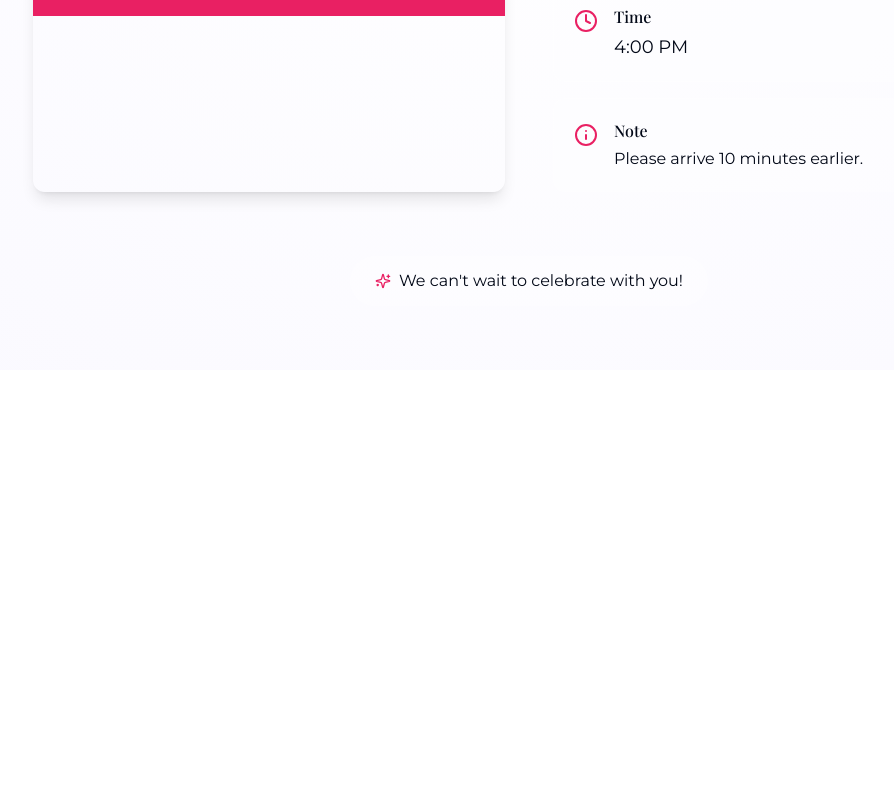
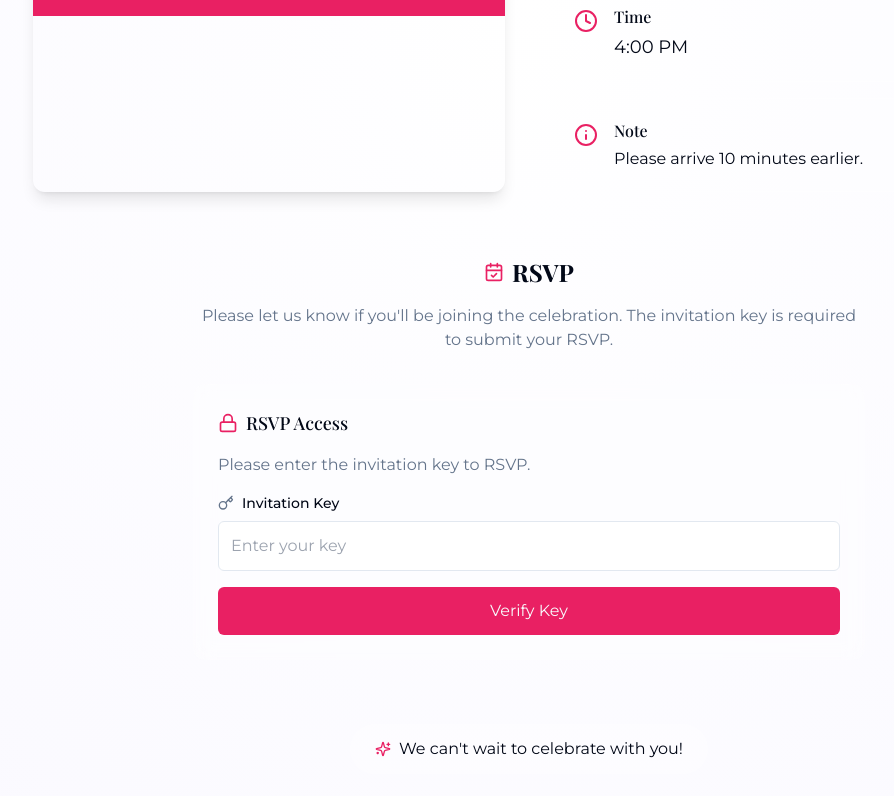
Before and after one commit to chesteruu/elins-8th-party, a React (Vite) app: page / in a window 1280 px wide. Shown: the part 842-1638 px from the top of the page, without its empty margins (111-1005 px from the left). Before the commit the page ends 1212 px from the top, so only its background shows below. Built offline with nearby package versions, Linux system fonts and the light colour scheme.

Commit message:
Add RSVP functionality
Implements RSVP functionality, allowing only authorized users to accept.

```diff
--- /dev/null
+++ b/src/components/RSVPForm.tsx
@@ -0,0 +1,184 @@
+
+import React, { useState } from 'react';
+import { useToast } from "@/hooks/use-toast";
+import { Lock, Key, CheckCircle, User, Users, MessageCircle } from 'lucide-react';
+import { cn } from '@/lib/utils';
+
+interface RSVPFormProps {
+  className?: string;
+}
+
+const RSVPForm: React.FC<RSVPFormProps> = ({ className }) => {
+  const { toast } = useToast();
+  const [step, setStep] = useState<'key' | 'form' | 'confirmed'>('key');
+  const [accessKey, setAccessKey] = useState('');
+  const [formData, setFormData] = useState({
+    name: '',
+    guests: 0,
+    message: '',
+  });
+
+  const correctKey = 'ELIN2025'; // In a real app, this would be stored securely
+
+  const handleKeySubmit = (e: React.FormEvent) => {
+    e.preventDefault();
+
+    if (accessKey.trim().toUpperCase() === correctKey) {
+      setStep('form');
+      toast({
+        title: "Success!",
+        description: "Key verified. You can now RSVP.",
+      });
+    } else {
+      toast({
+        title: "Invalid key",
+        description: "Please check your invitation for the correct key.",
+        variant: "destructive",
+      });
+    }
+  };
+
+  const handleRSVPSubmit = (e: React.FormEvent) => {
+    e.preventDefault();
+
+    // In a real app, you would send this data to a server
+    console.log('RSVP submitted:', formData);
+
+    setStep('confirmed');
+    toast({
+      title: "Thank you!",
+      description: "Your RSVP has been received.",
+    });
+  };
+
+  const handleInputChange = (e: React.ChangeEvent<HTMLInputElement | HTMLTextAreaElement>) => {
+    const { name, value } = e.target;
+    setFormData(prev => ({
+      ...prev,
+      [name]: name === 'guests' ? parseInt(value) || 0 : value,
+    }));
+  };
+
+  return (
+    <div className={cn("w-full", className)}>
+      {step === 'key' && (
+        <div className="glass rounded-xl p-6 animate-fade-in">
+          <div className="flex items-center gap-2 mb-4">
+            <Lock className="h-5 w-5 text-primary" />
+            <h2 className="text-lg font-medium">RSVP Access</h2>
+          </div>
+          <p className="mb-4 text-muted-foreground">Please enter the invitation key to RSVP.</p>
+
+          <form onSubmit={handleKeySubmit} className="space-y-4">
+            <div>
+              <div className="flex items-center gap-2 mb-2">
+                <Key className="h-4 w-4 text-muted-foreground" />
+                <label htmlFor="access-key" className="text-sm font-medium">Invitation Key</label>
+              </div>
+              <input
+                id="access-key"
+                type="text"
+                value={accessKey}
+                onChange={(e) => setAccessKey(e.target.value)}
+                className="w-full p-3 rounded-md border border-input bg-background"
+                placeholder="Enter your key"
+                required
+              />
+            </div>
+            <button
+              type="submit"
+              className="w-full bg-primary text-primary-foreground rounded-md p-3 hover:bg-primary/90 transition-colors"
+            >
+              Verify Key
+            </button>
+          </form>
+        </div>
+      )}
+
+      {step === 'form' && (
+        <div className="glass rounded-xl p-6 animate-fade-in">
+          <div className="flex items-center gap-2 mb-4">
+            <CheckCircle className="h-5 w-5 text-primary" />
+            <h2 className="text-lg font-medium">RSVP to the Party</h2>
+          </div>
+
+          <form onSubmit={handleRSVPSubmit} className="space-y-4">
+            <div>
+              <div className="flex items-center gap-2 mb-2">
+                <User className="h-4 w-4 text-muted-foreground" />
+                <label htmlFor="name" className="text-sm font-medium">Your Name</label>
+              </div>
+              <input
+                id="name"
+                name="name"
+                type="text"
+                value={formData.name}
+                onChange={handleInputChange}
+                className="w-full p-3 rounded-md border border-input bg-background"
+                placeholder="Enter your name"
+                required
+              />
+            </div>
+
+            <div>
+              <div className="flex items-center gap-2 mb-2">
+                <Users className="h-4 w-4 text-muted-foreground" />
+                <label htmlFor="guests" className="text-sm font-medium">Number of Guests</label>
+              </div>
+              <input
+                id="guests"
+                name="guests"
+                type="number"
+                min="0"
+                max="3"
+                value={formData.guests}
+                onChange={handleInputChange}
+                className="w-full p-3 rounded-md border border-input bg-background"
+                placeholder="0"
+                required
+              />
+              <p className="text-xs text-muted-foreground mt-1">Including yourself</p>
+            </div>
+
+            <div>
+              <div className="flex items-center gap-2 mb-2">
+                <MessageCircle className="h-4 w-4 text-muted-foreground" />
+                <label htmlFor="message" className="text-sm font-medium">Message (Optional)</label>
+              </div>
+              <textarea
+                id="message"
+                name="message"
+                value={formData.message}
+                onChange={handleInputChange}
+                className="w-full p-3 rounded-md border border-input bg-background min-h-[100px]"
+                placeholder="Any message for the birthday girl?"
+              />
+            </div>
+
+            <button
+              type="submit"
+              className="w-full bg-primary text-primary-foreground rounded-md p-3 hover:bg-primary/90 transition-colors"
+            >
+              Submit RSVP
+            </button>
+          </form>
+        </div>
+      )}
+
+      {step === 'confirmed' && (
+        <div className="glass rounded-xl p-6 text-center animate-fade-in">
+          <div className="flex flex-col items-center justify-center gap-4 mb-6">
+            <div className="rounded-full bg-primary/10 p-3">
+              <CheckCircle className="h-8 w-8 text-primary" />
+            </div>
+            <h2 className="text-xl font-bold">Thank You!</h2>
+          </div>
+          <p className="mb-4">Your RSVP has been confirmed.</p>
+          <p className="text-muted-foreground">We look forward to celebrating with you!</p>
+        </div>
+      )}
+    </div>
+  );
+};
+
+export default RSVPForm;
--- a/src/pages/Index.tsx
+++ b/src/pages/Index.tsx
@@ -3,7 +3,8 @@ import React, { useEffect, useState } from 'react';
 import Countdown from '@/components/Countdown';
 import MapLocation from '@/components/MapLocation';
 import PartyDetails from '@/components/PartyDetails';
-import { Cake, Star, Sparkles } from 'lucide-react';
+import RSVPForm from '@/components/RSVPForm';
+import { Cake, Star, Sparkles, CalendarCheck } from 'lucide-react';
 
 const Index = () => {
   const [mounted, setMounted] = useState(false);
@@ -84,7 +85,7 @@ const Index = () => {
           </div>
         </div>
 
-        <div className="grid grid-cols-1 md:grid-cols-2 gap-8 md:gap-12">
+        <div className="grid grid-cols-1 md:grid-cols-2 gap-8 md:gap-12 mb-16">
           <MapLocation
             address={partyAddress}
             className="order-2 md:order-1"
@@ -107,6 +108,22 @@ const Index = () => {
           </div>
         </div>
 
+        {/* RSVP Section */}
+        <div className="max-w-2xl mx-auto mb-16">
+          <div className="text-center mb-8">
+            <div className="flex justify-center items-center gap-2 mb-4">
+              <CalendarCheck className="h-5 w-5 text-primary" />
+              <h2 className="text-2xl font-bold">RSVP</h2>
+            </div>
+            <p className="text-muted-foreground">
+              Please let us know if you'll be joining the celebration.
+              The invitation key is required to submit your RSVP.
+            </p>
+          </div>
+
+          <RSVPForm />
+        </div>
+
         <div className="mt-16 text-center animate-fade-in animate-delay-500">
           <div className="inline-flex items-center gap-2 glass rounded-full px-6 py-3 mx-auto">
             <Sparkles className="h-4 w-4 text-primary" />
```
